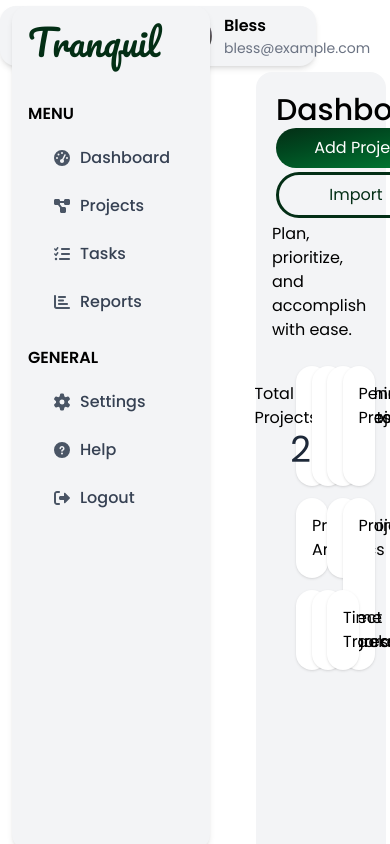
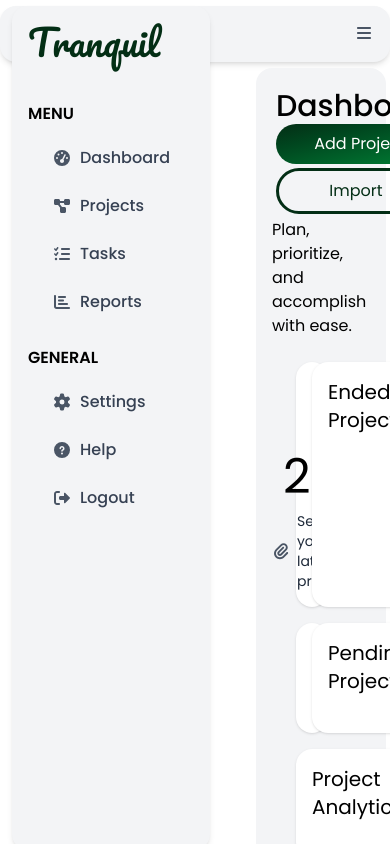
Before and after one commit to Blxss-T/Progress-Tracking-System-frontend, a React (Vite) app: page / in a window 390 px wide. Shown: the top 844 px of the page. Built offline with nearby package versions, Linux system fonts and the light colour scheme; a web font is replaced by a local one.

Commit message:
Initial commit

```diff
--- a/src/components/Dashboard.jsx
+++ b/src/components/Dashboard.jsx
@@ -2,39 +2,63 @@ import React from 'react'
 import UserGreeting from './userGreeting'
 import { FontAwesomeIcon } from '@fortawesome/react-fontawesome'
 import { faFolder } from "@fortawesome/free-solid-svg-icons";
+import { faPaperclip } from "@fortawesome/free-solid-svg-icons";
+import { Link } from "react-router-dom";
 
 
 function Dashboard() {
   return (
     <div className='ml-64 min-h-screen rounded-2xl bg-gray-100 p-4 mt-1.5 mr-1'>
-        {/* {function userGreet (name){
-            return <h1>Welcome {name}</h1>
-        }} */}
+
+      {/* Header Section */}
       <div className='flex flex-wrap justify-between p-1 '>
         <h2 className='text-3xl font-medium'>Dashboard</h2>
         <div className='flex gap-1 flex-wrap'>
-            <button className="w-42  bg-gradient-to-br from-green-950 to-green-700 text-white  p-2 rounded-3xl">
+          <button className="w-42 bg-gradient-to-br from-green-950 to-green-700 text-white p-2 rounded-3xl">
             Add Project
           </button>
-            <button className='w-40 border-3 border-green-950 text-green-950 p-2 rounded-3xl hover:bg-emerald-100'>Import</button>
+          <button className='w-40 border-3 border-green-950 text-green-950 p-2 rounded-3xl hover:bg-emerald-100'>
+            Import
+          </button>
         </div>
       </div>
+
       <p>Plan, prioritize, and accomplish with ease.</p>
+
+      {/* Dashboard Grid Section */}
       <div className="p-6 bg-gray-100 min-h-screen">
-      <div className="grid grid-cols-4 gap-3">
 
-       <div className="bg-white rounded-2xl shadow p-4 flex flex-col items-center ">
+        {/*
+          🔥 Enhanced grid:
+          - 1 column on mobile
+          - 2 columns on small screens
+          - 4 columns on desktops
+          - full width with w-full
+        */}
+        <div className="grid grid-cols-1 sm:grid-cols-2 lg:grid-cols-4 gap-4 w-full h-screen text-xl">
 
-         <div className='flex flex-2 justify-center items-center gap-4'>
-           <p className="text-black ">Total Projects</p>
-           <div className="bg-green-50  p-2 rounded-full hover:shadow-green-50">
+          {/* Total Projects Card */}
+          <div className="bg-white rounded-2xl shadow p-4 flex flex-col items-center justify-between ">
+            <div className='flex justify-between items-center w-full'>
+              <p className="text-black">Total Projects</p>
+              <div className="bg-green-50 text-green-600 p-2 rounded-full hover:text-gray-500">
                 <FontAwesomeIcon icon={faFolder} size="md" />
               </div>
             </div>
-          <div>
-            <h2 className="text-4xl text-gray-800">24</h2>
+            <h2 className="text-5xl text-black mt-2">24</h2>
+            <div className='flex flex-row items-center justify-center'>
+             <Link to="/projects" className="flex items-center gap-2 hover:underline">
+                  <FontAwesomeIcon
+                    icon={faPaperclip}
+                    size="xs"
+                    className="text-gray-600 hover:text-blue-500"
+                  />
+                  <p className="text-sm text-gray-800">See your latest project</p>
+            </Link>
             </div>
           </div>
+
+          {/* Other top cards */}
           <div className="bg-white rounded-2xl shadow p-4">Ended Projects</div>
           <div className="bg-white rounded-2xl shadow p-4">Running Projects</div>
           <div className="bg-white rounded-2xl shadow p-4">Pending Projects</div>
@@ -43,13 +67,11 @@ function Dashboard() {
           <div className="col-span-2 bg-white rounded-2xl shadow p-4">
             Project Analytics
           </div>
-
           <div className="bg-white rounded-2xl shadow p-4">Reminders</div>
-          <div className="bg-white row-span-2 rounded-2xl shadow p-4 ">Projects</div>
-
+          <div className="bg-white row-span-2 rounded-2xl shadow p-4">Projects</div>
 
           {/* Bottom Row */}
-        <div className="col-span-1/2 bg-white rounded-2xl shadow p-4">
+          <div className="bg-white rounded-2xl shadow p-4">
             Team Collaboration
           </div>
           <div className="bg-white rounded-2xl shadow p-4">Project Progress</div>
--- a/src/components/Navbar.jsx
+++ b/src/components/Navbar.jsx
@@ -1,13 +1,12 @@
 import React, { useState } from "react";
 import { FontAwesomeIcon } from "@fortawesome/react-fontawesome";
-import { faEnvelope, faBell } from "@fortawesome/free-solid-svg-icons";
-import { faSearch } from "@fortawesome/free-solid-svg-icons";
+import { faEnvelope, faBell, faSearch, faBars } from "@fortawesome/free-solid-svg-icons";
 import { Link } from "react-router-dom";
 import profilePic from "../assets/hihi.jpg";
-import { faHamburger } from "@fortawesome/free-solid-svg-icons/faHamburger";
 
 function Navbar() {
   const [query, setQuery] = useState("");
+  const [menuOpen, setMenuOpen] = useState(false); // 🔥 state for mobile menu
 
   const profile = {
     name: "Bless",
@@ -16,14 +15,10 @@ function Navbar() {
   };
 
   return (
-    <div className=" flex items-center justify-between p-2 bg-gray-100 shadow-md rounded-2xl md:ml-64 mt-1.5 w-[81%] font-Montserrat mr-1.5">
+    <div className="flex items-center justify-between p-2 bg-gray-100 shadow-md rounded-2xl md:ml-64 mt-1.5 w-full md:w-[81%] font-Montserrat mr-1.5">
+
+      {/* 🔎 Search Bar (hidden on small, shown on md+) */}
       <div className="relative w-1/3 hidden sm:block">
-        {/* <button className="hidden sm:block">
-       <FontAwesomeIcon
-       icon={faHamburger}
-       className=" "
-       />
-       </button> */}
         <FontAwesomeIcon
           icon={faSearch}
           className="absolute left-3 top-1/2 -translate-y-1/2 text-gray-400"
@@ -37,13 +32,21 @@ function Navbar() {
         />
       </div>
 
-       <button className="block md:hidden p-2 text-gray-600 hover:text-blue-500">
-        <FontAwesomeIcon icon={faSearch} className="text-gray-600 hover:text-blue-500" />
+      {/* 🔎 Search Icon (visible only on mobile) */}
+      <button className="block sm:hidden p-2 text-gray-600 hover:text-blue-500">
+        <FontAwesomeIcon icon={faSearch} />
       </button>
 
-      {/* Icons and profile */}
-      <div className="flex items-center gap-6">
+      {/* 🍔 Hamburger Menu (mobile only) */}
+      <button
+        className="block md:hidden p-2 text-gray-600 hover:text-blue-500"
+        onClick={() => setMenuOpen(!menuOpen)}
+      >
+        <FontAwesomeIcon icon={faBars} />
+      </button>
 
+      {/* Desktop Icons + Profile */}
+      <div className="hidden md:flex items-center gap-6">
         {/* Icons */}
         <Link to='./mails' className="rounded-full bg-white p-2.5">
           <FontAwesomeIcon icon={faEnvelope} className="text-gray-600 hover:text-blue-500" />
@@ -60,11 +63,33 @@ function Navbar() {
             className="w-10 h-10 rounded-full object-cover"
           />
           <div className="flex flex-col">
-            <Link to='/profile'> <span className="font-semibold">{profile.name}</span></Link>
+            <Link to='/profile'>
+              <span className="font-semibold">{profile.name}</span>
+            </Link>
             <span className="text-sm text-gray-500">{profile.email}</span>
           </div>
         </div>
       </div>
+
+      {/* Mobile Dropdown Menu */}
+      {menuOpen && (
+        <div className="absolute top-16 right-2 bg-white shadow-md rounded-xl p-4 flex flex-col gap-3 md:hidden">
+          <Link to='./mails' className="flex items-center gap-2 text-gray-600 hover:text-blue-500">
+            <FontAwesomeIcon icon={faEnvelope} /> Mails
+          </Link>
+          <Link to='./notification' className="flex items-center gap-2 text-gray-600 hover:text-blue-500">
+            <FontAwesomeIcon icon={faBell} /> Notifications
+          </Link>
+          <Link to='/profile' className="flex items-center gap-2 text-gray-600 hover:text-blue-500">
+            <img
+              src={profile.imageUrl}
+              alt="Profile"
+              className="w-8 h-8 rounded-full object-cover"
+            />
+            {profile.name}
+          </Link>
+        </div>
+      )}
     </div>
   );
 }
```
Lines whose indentation alone changed are shown as unchanged.
